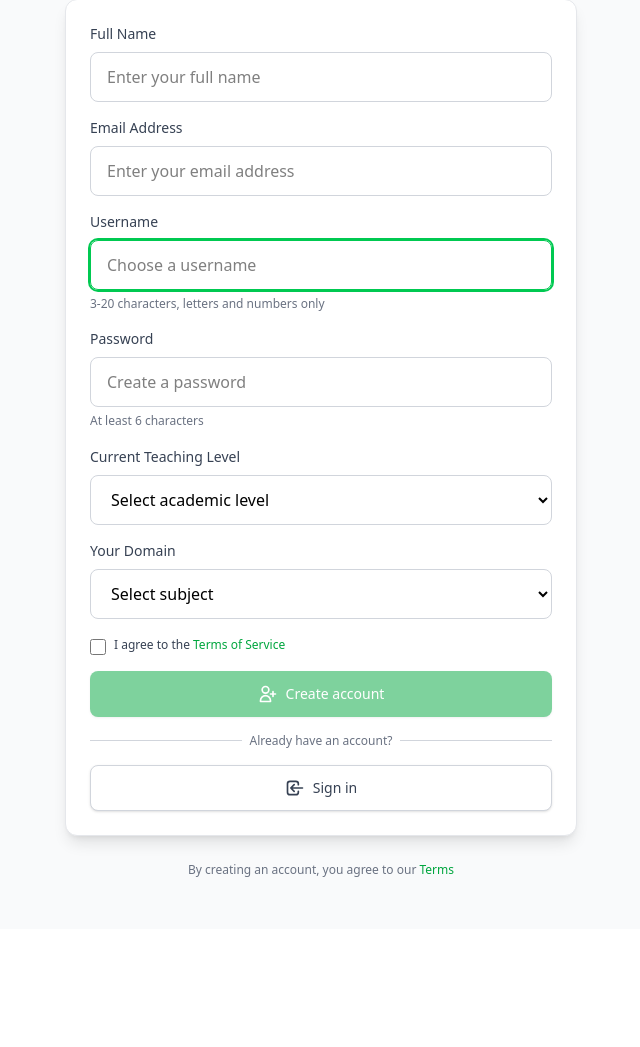
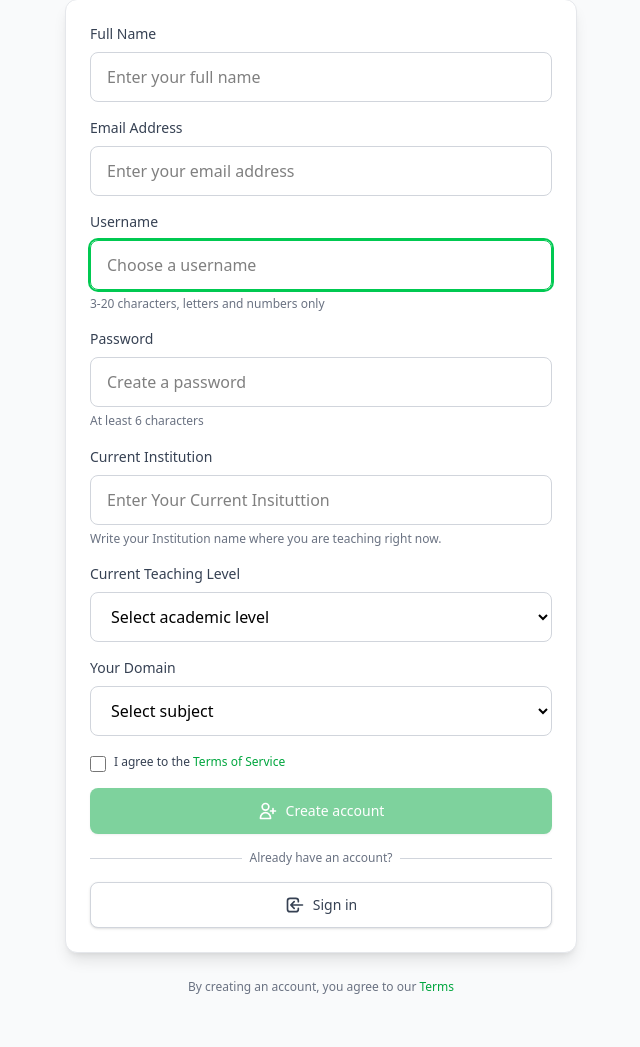
Before and after one commit to xrhahelry/Teacher-Assistant-Chatbot, a Flask app: page /signup in a window 1280 px wide. Shown: the part 249-1296 px from the top of the page, without its empty margins (319-959 px from the left). Before the commit the page ends 1126 px from the top, so only its background shows below. Run offline with Flask 3, Linux system fonts and the light colour scheme; style sheets or scripts are compiled from the project's sources; some libraries are stand-ins or nearby versions.

Commit message:
Fixed the bugs and enhanced the app

```diff
--- a/app/templates/onboarding.html
+++ b/app/templates/onboarding.html
@@ -31,7 +31,7 @@
       <!-- Academic Level -->
       <div>
         <label for="academic_level" class="block text-lg font-medium text-gray-900 mb-4">
-          Academic Level
+          Student's Academic Level
         </label>
         <input
           type="text"
--- a/app/templates/signup.html
+++ b/app/templates/signup.html
@@ -60,6 +60,17 @@
             class="w-full px-4 py-3 border border-gray-300 rounded-lg focus:ring-2 focus:ring-green-500 focus:border-green-500 outline-none transition-colors"
             placeholder="Create a password" autocomplete="new-password" minlength="6">
           <p class="text-xs text-gray-500 mt-1">At least 6 characters</p>
+        </div>
+
+        <!-- Organization Field -->
+        <div>
+          <label for="institution" class="block text-sm font-medium text-gray-700 mb-2">
+            Current Institution
+          </label>
+          <input type="text" id="institution" name="institution" required
+            class="w-full px-4 py-3 border border-gray-300 rounded-lg focus:ring-2 focus:ring-green-500 focus:border-green-500 outline-none transition-colors"
+            placeholder="Enter Your Current Insituttion"  minlength="3" maxlength="50">
+          <p class="text-xs text-gray-500 mt-1">Write your Institution name where you are teaching right now.</p>
         </div>
 
         <!-- Default Academic Level Field -->
```
Also changed, not shown: app/templates/home.html (+8 -0 lines).
